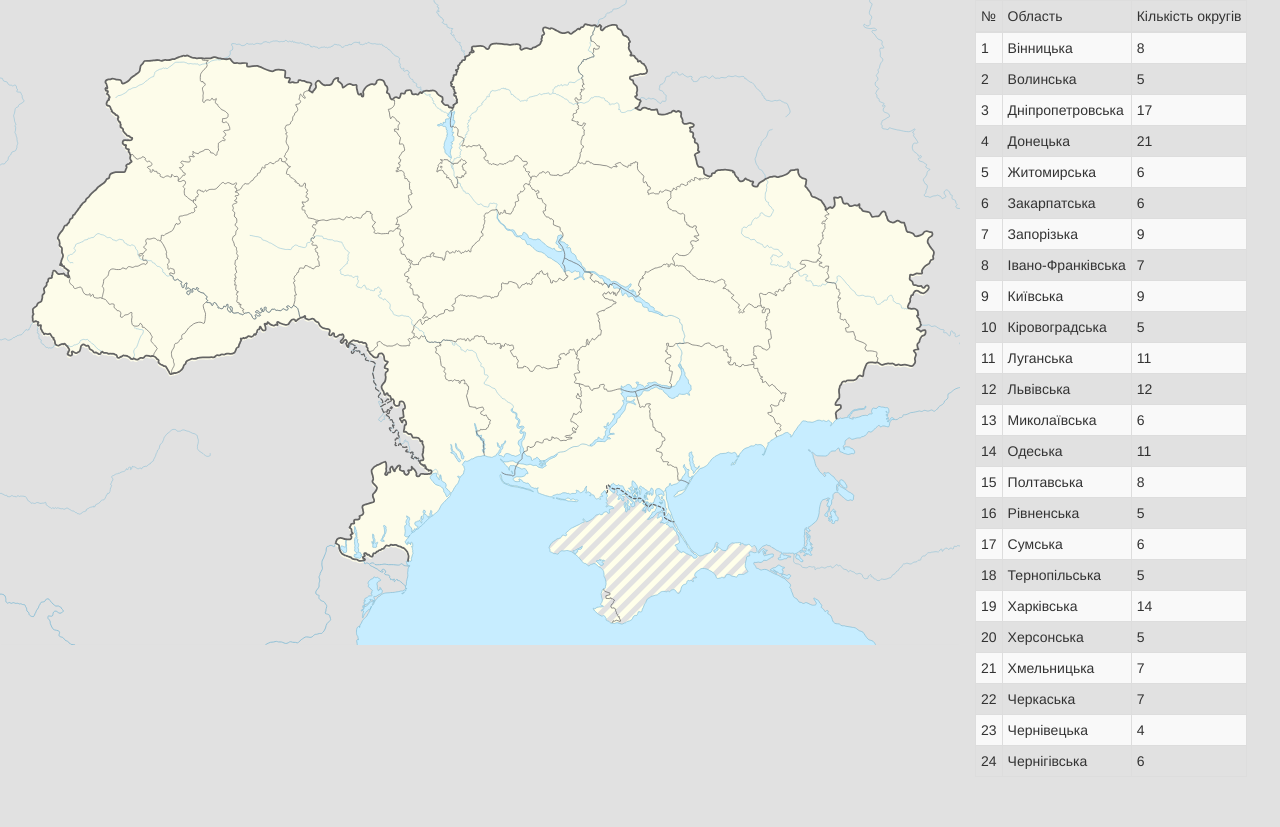
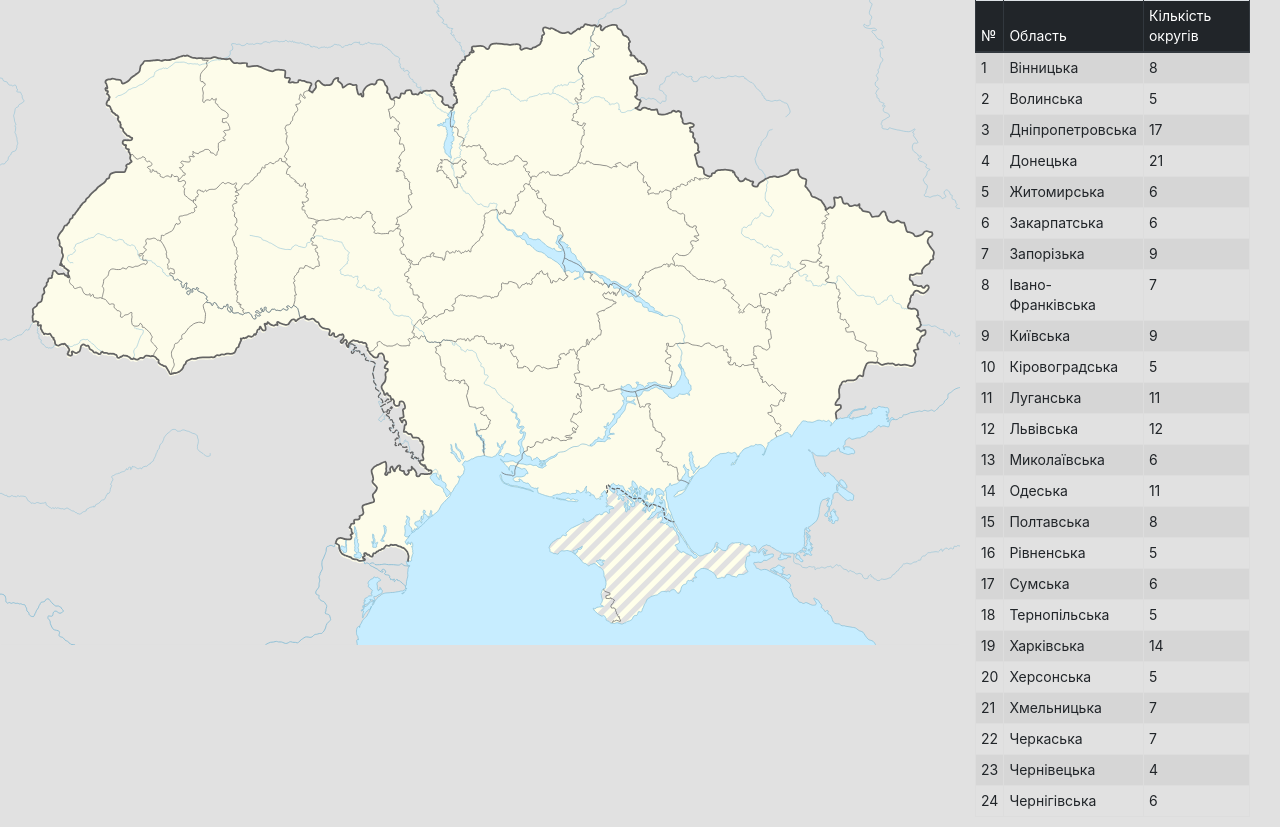
Before and after one commit to IvanOkhrimenko/UkraineMap, a plain HTML site: page index.html in a window 1280 px wide. Before the commit the page ends 800 px from the top, so only its background shows below. Drawn offline with nearby package versions, Linux system fonts and the light colour scheme.

Commit message:
changed table style

```diff
--- a/css/style.css
+++ b/css/style.css
@@ -13,7 +13,7 @@ html {
   background-color: #FFFF99 !important;
 }
 .container-fluid{
-float: left;
+font-size: 14px;
 }
 .map svg {
   position: relative;
--- a/index.html
+++ b/index.html
@@ -9,6 +9,7 @@
 	<link rel="stylesheet" href="https://maxcdn.bootstrapcdn.com/bootstrap/3.3.7/css/bootstrap.min.css">
 	<script src="https://ajax.googleapis.com/ajax/libs/jquery/3.3.1/jquery.min.js"></script>
 	<script src="https://maxcdn.bootstrapcdn.com/bootstrap/3.3.7/js/bootstrap.min.js"></script>
+	<link rel="stylesheet" href="https://maxcdn.bootstrapcdn.com/bootstrap/4.0.0/css/bootstrap.min.css" integrity="sha384-Gn5384xqQ1aoWXA+058RXPxPg6fy4IWvTNh0E263XmFcJlSAwiGgFAW/dAiS6JXm" crossorigin="anonymous">
 
 	<link rel="stylesheet" href="css/style.css">
 
--- a/js/index.js
+++ b/js/index.js
@@ -6,6 +6,32 @@ window.onload = function () {
   var hideTimeout;
   var checkTimeout;
   var isTooltip = false;
+  var AREAS = [
+    { "№": "1", "Область": 'Вінницька', "Кількість округів": 8, id: 'path7227' },
+    { "№": "2", "Область": 'Волинська', "Кількість округів": 5, id: 'path7241' },
+    { "№": "3", "Область": 'Дніпропетровська', "Кількість округів": 17, id: 'path7083' },
+    { "№": "4", "Область": 'Донецька', "Кількість округів": 21, id: 'path7067' },
+    { "№": "5", "Область": 'Житомирська', "Кількість округів": 6, id: 'path7229' },
+    { "№": "6", "Область": 'Закарпатська', "Кількість округів": 6, id: 'path7247' },
+    { "№": "7", "Область": 'Запорізька', "Кількість округів": 9, id: 'path7075' },
+    { "№": "8", "Область": 'Івано-Франківська', "Кількість округів": 7, id: 'path7239' },
+    { "№": "9", "Область": 'Київська', "Кількість округів": 9, id: 'path7183' },
+    { "№": "10", "Область": 'Кіровоградська', "Кількість округів": 5, id: 'path7147' },
+    { "№": "11", "Область": 'Луганська', "Кількість округів": 11, id: 'path7065' },
+    { "№": "12", "Область": 'Львівська', "Кількість округів": 12, id: 'path7243' },
+    { "№": "13", "Область": 'Миколаївська', "Кількість округів": 6, id: 'path7135' },
+    { "№": "14", "Область": 'Одеська', "Кількість округів": 11, id: 'path7223' },
+    { "№": "15", "Область": 'Полтавська', "Кількість округів": 8, id: 'path7103' },
+    { "№": "16", "Область": 'Рівненська', "Кількість округів": 5, id: 'path7233' },
+    { "№": "17", "Область": 'Сумська', "Кількість округів": 6, id: 'path7079' },
+    { "№": "18", "Область": 'Тернопільська', "Кількість округів": 5, id: 'path7235' },
+    { "№": "19", "Область": 'Харківська', "Кількість округів": 14, id: 'path7071' },
+    { "№": "20", "Область": 'Херсонська', "Кількість округів": 5, id: 'path7111' },
+    { "№": "21", "Область": 'Хмельницька', "Кількість округів": 7, id: 'path7231' },
+    { "№": "22", "Область": 'Черкаська', "Кількість округів": 7, id: 'path7149' },
+    { "№": "23", "Область": 'Чернівецька', "Кількість округів": 4, id: 'path7237' },
+    { "№": "24", "Область": 'Чернігівська ', "Кількість округів": 6, id: 'path7129' },
+  ];
   var arrayAreas = ['Луганська область', 'Донецька область', 'Харківська область',
     'Запорізька область', 'Сумська область', 'Дніпропетровська область',
     'Полтавська область', 'Херсонська область', 'Чернігівська область',
@@ -14,19 +40,7 @@ window.onload = function () {
     'Хмельницька область', 'Рівненська область', 'Тернопільська область', 'Чернівецька область',
     'Івано-Франківська область', 'Волинська область', 'Львівська область', 'Закарпатська область']
 
-  // for (var i = 0; i <= regions.length - 1; i++) {
-  //   var currRegion = regions[i];
-  //   var section = document.createElement('section');
-  //   section.setAttribute('data-region', currRegion.id);
-  //   document.body.append(section);
-  //   var h1 = document.createElement('h1');
-  //   h1.append("Region Tooltip " + i);
-  //   var button = document.createElement('button')
-  //   button.append("do something")
 
-  //   // вставить в параграф текстовый и обычный узлы
-  //   section.append(h1, button);
-  // }
   // Positions the tooltip relative to the SVG section
 
   function positionTooltip(region, tooltip) {
@@ -66,12 +80,9 @@ window.onload = function () {
     var tooltip = document.querySelector('.map-tooltip[data-region="' + targetID + '"]');
     var tooltipIsActive = tooltip.classList.contains('is-active');
 
-    var tableIs = document.getElementById(targetID+1);
+    var tableIs = document.getElementById(targetID + 1);
     console.log(tableIs);
-    tableIs.classList.add( 'st4');
-
-
-
+    tableIs.classList.add('st4');
 
 
 
@@ -126,8 +137,8 @@ window.onload = function () {
     var region = document.querySelector('#' + targetID);
     var tooltip = document.querySelector('.map-tooltip[data-region="' + targetID + '"]');
     var tooltipIsActive = tooltip.classList.contains('is-active');
-    var tableIs = document.getElementById(targetID+1);
-    tableIs.classList.remove( 'st4');
+    var tableIs = document.getElementById(targetID + 1);
+    tableIs.classList.remove('st4');
     // document.getElementById(targetID).style.fill= "#fdfcea"
     // This creates a timeout we can interrupt later for hiding the tooltips
     function delayHide() {
@@ -160,11 +171,13 @@ window.onload = function () {
 
   for (var i = 0; i < regions.length; i++) {
     var currentRegion = regions[i];
+    console.log(currentRegion);
     var section = document.createElement('section');
     section.setAttribute('data-region', currentRegion.id);
     document.body.append(section);
     var h5 = document.createElement('h5');
     h5.append(arrayAreas[i]);
+
     // var button = document.createElement('button')
     // button.append("Do something")
 
@@ -212,52 +225,27 @@ window.onload = function () {
 
   }
 
-  var AREAS = [
-    {"№":"1","Область":'Вінницька',"Кількість округів":8, id:'path7227'},
-    {"№":"2","Область":'Волинська',"Кількість округів":5, id:'path7241'},
-    {"№":"3","Область":'Дніпропетровська',"Кількість округів":17, id:'path7083'},
-    {"№":"4","Область":'Донецька',"Кількість округів":21, id:'path7067'},
-    {"№":"5","Область":'Житомирська',"Кількість округів":6, id:'path7229'},
-    {"№":"6","Область":'Закарпатська',"Кількість округів":6, id:'path7247'},
-    {"№":"7","Область":'Запорізька',"Кількість округів":9, id:'path7075'},
-    {"№":"8","Область":'Івано-Франківська',"Кількість округів":7, id:'path7239'},
-    {"№":"9","Область":'Київська',"Кількість округів":9, id:'path7183'},
-    {"№":"10","Область":'Кіровоградська',"Кількість округів":5, id:'path7147'},
-    {"№":"11","Область":'Луганська',"Кількість округів":11, id:'path7065'},
-    {"№":"12","Область":'Львівська',"Кількість округів":12, id:'path7243'},
-    {"№":"13","Область":'Миколаївська',"Кількість округів":6, id:'path7135'},
-    {"№":"14","Область":'Одеська',"Кількість округів":11, id:'path7223'},
-    {"№":"15","Область":'Полтавська',"Кількість округів":8, id:'path7103'},
-    {"№":"16","Область":'Рівненська',"Кількість округів":5, id:'path7233'},
-    {"№":"17","Область":'Сумська',"Кількість округів":6, id:'path7079'},
-    {"№":"18","Область":'Тернопільська',"Кількість округів":5, id:'path7235'},
-    {"№":"19","Область":'Харківська',"Кількість округів":14, id:'path7071'},
-    {"№":"20","Область":'Херсонська',"Кількість округів":5, id:'path7111'},
-    {"№":"21","Область":'Хмельницька',"Кількість округів":7, id:'path7231'},
-    {"№":"22","Область":'Черкаська',"Кількість округів":7, id:'path7149'},
-    {"№":"23","Область":'Чернівецька',"Кількість округів":4, id:'path7237'},
-    {"№":"24","Область":'Чернігівська ',"Кількість округів":6, id:'path7129'},
 
-  ];
 
   function buildTable(data) {
     console.log(regions);
     var table = document.createElement("table");
-    table.className="table table-striped table-bordered table-hover table-condensed";
+    table.className = "table table-striped table-bordered table-hover table-condensed";
     var thead = document.createElement("thead");
+    thead.className = "thead-dark";
     var tbody = document.createElement("tbody");
     var headRow = document.createElement("tr");
-    ["№","Область","Кількість округів"].forEach(function(el) {
-      var th=document.createElement("th");
+    ["№", "Область", "Кількість округів"].forEach(function (el) {
+      var th = document.createElement("th");
       th.appendChild(document.createTextNode(el));
       headRow.appendChild(th);
     });
     thead.appendChild(headRow);
     table.appendChild(thead);
-    var areasNew = AREAS.map(function(name,index){
+    var areasNew = AREAS.map(function (name, index) {
       var tr = document.createElement("tr");
-      console.log(data[index].id+1);
-       tr.setAttribute('id', data[index].id+1);
+      console.log(data[index].id + 1);
+      tr.setAttribute('id', data[index].id + 1);
       delete name.id;
 
       for (var o in name) {
```
